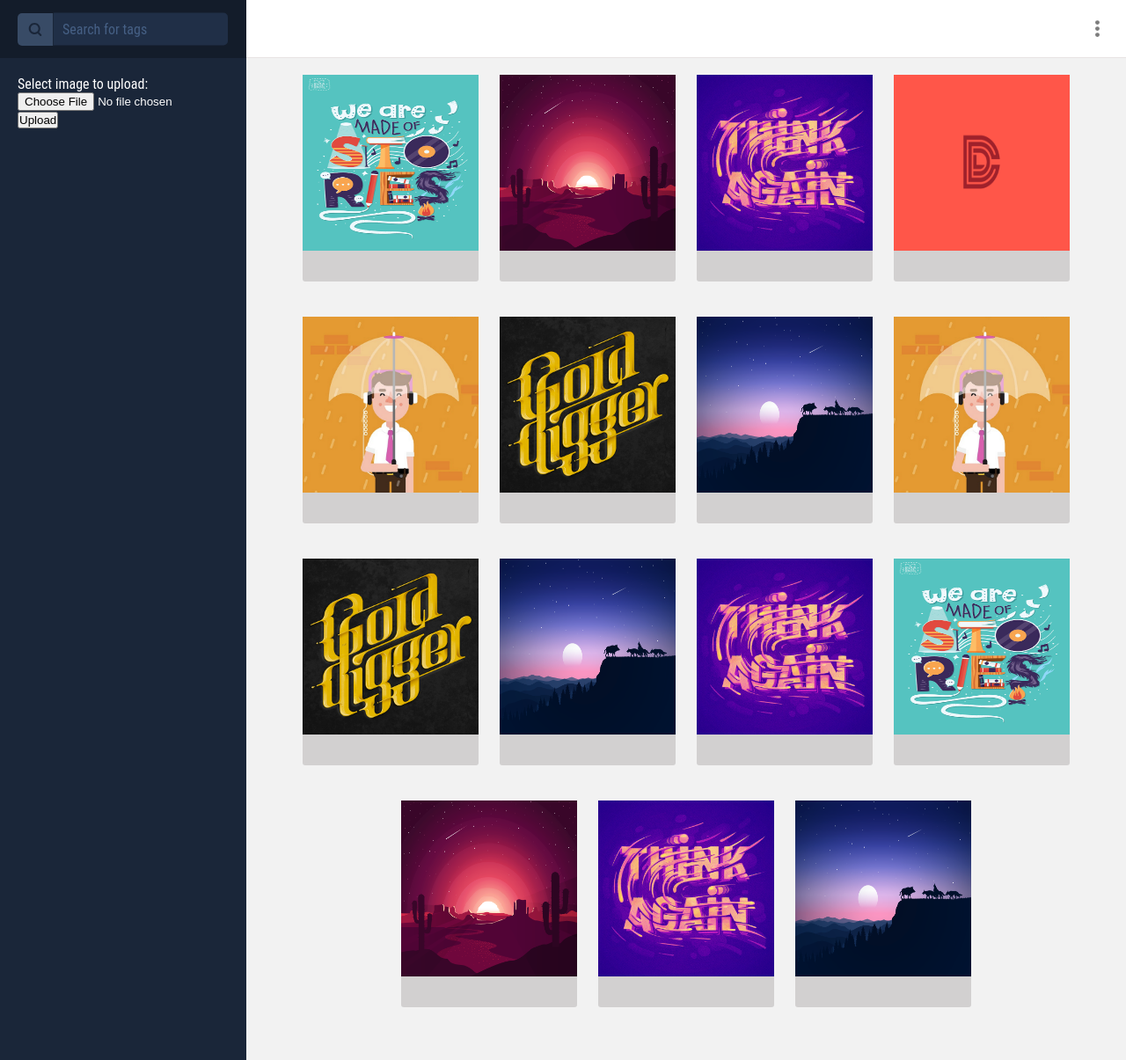
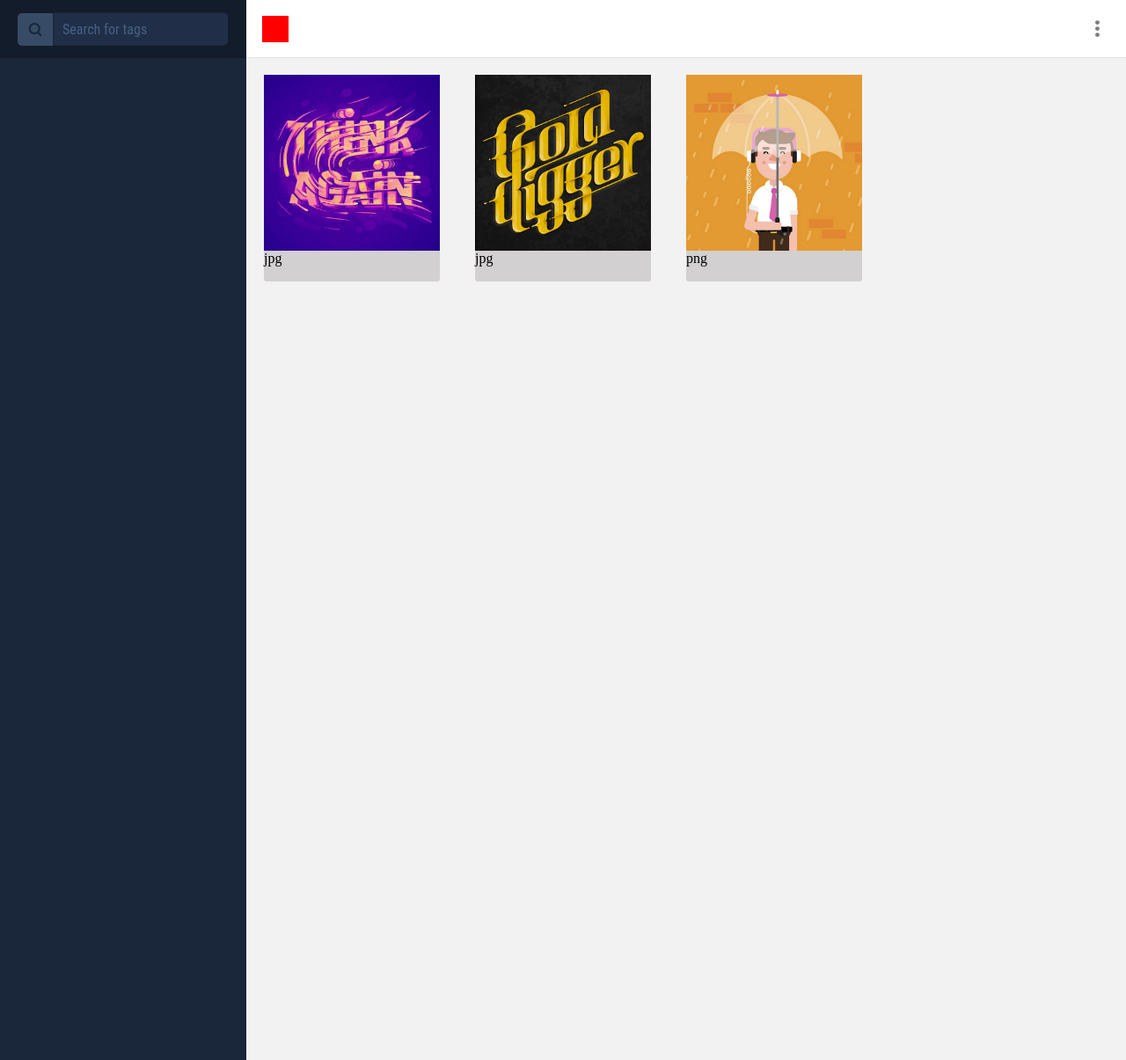
Before and after one commit to juanpmd/Image-Visualizer-PHP, a PHP site: page /SeekInspire/home.php in a window 1280 px wide. Shown: the whole page at 88% size. Run offline with PHP 8.4, Linux system fonts and the light colour scheme; the visitor is signed in with stand-in values (Sample User, id 1); some libraries are stand-ins or nearby versions.

Commit message:
Base diseño upload y parte despliegue imagenes (falta que despliegue leyendo directamente de bd

```diff
--- a/Controllers/WebController.js
+++ b/Controllers/WebController.js
@@ -3,6 +3,8 @@ var app = angular.module('WebApp', []);
 
 app.controller("WebAppController", ['$scope', '$http',
   function($scope, $http){
+
+    $scope.imagenes = [{ name: "uploads/juanpmd0101.jpg", type: "jpg"},{ name: "uploads/juanpmd0102.jpg", type: "jpg"},{ name: "uploads/juanpmd0103.png", type: "png"}];
 
     //------------------->>>
     $scope.UserLogout = function(){
@@ -27,8 +29,13 @@ app.controller("WebAppController", ['$scope', '$http',
 			});
     }
     //------------------->>>
-    $scope.upload = function(Uploadfile){
-      console.log("puedo entrar aqui: " + Uploadfile);
+    $scope.getImages = function(){
+      $http.get('api.php?val=allFiles').success(function(data) {
+    		$scope.imagenes = data;
+    		console.log(data);
+    	}).error(function(data) {
+    		console.log('Error: ' + data);
+    	});
     }
     //------------------->>>
 
--- a/DBTest.php
+++ b/DBTest.php
@@ -63,10 +63,10 @@ function printAllImages($user) {
 }
 
 //------------------------------------------------------------->>>
-function insertNewImage($user, $contact){
+/*function insertNewImage($user, $contact){
 	$result = $user->addNewImages($contact);
 	return $result;
-}
+}*/
 //-------------------------->>>
 //-------------------------->>>
 
--- a/css/home.css
+++ b/css/home.css
@@ -121,7 +121,7 @@ main {
   width: calc(100% - 280px); height: calc(100% - 65px);
   position: absolute;
   bottom: 0; right: 0;
-  text-align: center;
+  /*text-align: center;*/
   overflow-x: scroll;
 }
 .image-box {
@@ -129,7 +129,7 @@ main {
   display: inline-block;
   background: #d2d0d0;
   border-radius: 3px;
-  margin: 20px 10px;
+  margin: 20px 20px;
 }
 .image-fill {
   position: relative;
@@ -144,9 +144,46 @@ main {
   width: 100%; height: 35px;
   display: block;
 }
-#upload-prueba {
-  color: white;
-  margin: 20px;
-  font-family: 'Roboto Condensed', sans-serif;
-  font-weight: 400; font-size: 16px;
+#upload-open-main {
+  margin: 17.5px;
+  width: 30px; height: 30px;
+  background: red;
+  cursor: pointer;
 }
+#upload-page {
+  width: 100%; height: 100%;
+  position: absolute;
+  background: rgba(57, 57, 57, 0.65);
+}
+#upload-block{
+  width: 600px; height: 400px;
+  position: absolute;
+  background: white;
+  top: calc(50% - 200px);
+  right: calc(50% - 300px);
+}
+#upload-block-data {
+  width: 100%; height: 350px;
+  position: absolute;
+  top: 0; left: 0;
+}
+#upload-block-menu {
+  width: 100%; height: 50px;
+  position: absolute;
+  border-top: 2px solid #f2f2f2;
+  bottom: 0; left: 0;
+  background: #f1f1f1;
+}
+#upload-cancel-button {
+  margin: 5px;
+  height: 40px; width: 100px;
+  background: #0097f7;
+  color: #ffffff;
+  text-align: center;
+  cursor: pointer;
+  position: absolute;
+  right: 0;
+}
+#upload-cancel-button:hover {
+  background: #0469a8;
+}
--- a/home.php
+++ b/home.php
@@ -13,7 +13,7 @@ if (!isset($_SESSION["username"]) ){
     <link rel="stylesheet" href="css/home.css"></link>
     <link href='https://fonts.googleapis.com/css?family=Roboto+Slab:400,300' rel='stylesheet' type='text/css'>
     <script src="https://ajax.googleapis.com/ajax/libs/angularjs/1.4.4/angular.min.js"></script>
-    <script src="http://localhost:8888/SeekInspire/Controllers/WebController.js"></script>
+    <script src="Controllers/WebController.js"></script>
   </head>
   <body ng-controller="WebAppController">
     <!-- ################################### -->
@@ -24,13 +24,6 @@ if (!isset($_SESSION["username"]) ){
           <input type="text" name="name" placeholder="Search for tags">
         </form>
       </div>
-
-      <form id="upload-prueba">
-          Select image to upload:
-          <input ng-model="Uploadfile" type="file" id="fileToUpload">
-          <button ng-click="upload(Uploadfile)">Upload</button>
-      </form>
-
     </nav>
     <!-- ################################### -->
     <main>
@@ -39,6 +32,9 @@ if (!isset($_SESSION["username"]) ){
           <img src="img/MenuOptions.svg"/>
         </div>
       </div>
+
+      <div id="upload-open-main"></div>
+
     </main>
     <!-- ################################### -->
     <div id="settings-box" class="hidden">
@@ -53,86 +49,27 @@ if (!isset($_SESSION["username"]) ){
     </div>
     <!-- ################################### -->
     <div id="images-section">
-      <div class="image-box">
+
+      <div ng-repeat="data in imagenes" class="image-box" >
         <div class="image-fill">
-          <img src="uploads/Pruebas/9ef7cccc69a41dc0e71b0c681d4f7120.jpg"/>
+          <img ng-src="{{ data.name }}"/>
         </div>
         <div class="image-info-box">
+        <p>{{data.type}}</p></div>
+      </div>
+
+    </div>
+    <!-- ################################### -->
+    <div id="upload-page" class="hidden">
+      <div id="upload-block">
+        <div id="upload-block-data">
 
         </div>
-      </div>
-      <div class="image-box">
-        <div class="image-fill">
-          <img src="uploads/Pruebas/oneloveyo!_poster.png"/>
-        </div>
-      </div>
-      <div class="image-box">
-        <div class="image-fill">
-          <img src="uploads/Pruebas/c0c3fd29324129.55edea46f1ecc.jpg"/>
-        </div>
-      </div>
-      <div class="image-box">
-        <div class="image-fill">
-          <img src="uploads/Pruebas/89b44e15c8d527fd731949d198c75fb2.png"/>
-        </div>
-      </div>
-      <div class="image-box">
-        <div class="image-fill">
-          <img src="uploads/Pruebas/ScreenShot2015-10-15at2.00.01PM.png"/>
-        </div>
-      </div>
-      <div class="image-box">
-        <div class="image-fill">
-          <img src="uploads/Pruebas/87c74bb2081cb42a92683d189523b3a1.jpg"/>
-        </div>
-      </div>
-      <div class="image-box">
-        <div class="image-fill">
-          <img src="uploads/Pruebas/tumblr_nqptrsNv5O1t7cmmpo1_1280.png"/>
-        </div>
-      </div>
-      <div class="image-box">
-        <div class="image-fill">
-          <img src="uploads/Pruebas/ScreenShot2015-10-15at2.00.01PM.png"/>
-        </div>
-      </div>
-      <div class="image-box">
-        <div class="image-fill">
-          <img src="uploads/Pruebas/87c74bb2081cb42a92683d189523b3a1.jpg"/>
-        </div>
-      </div>
-      <div class="image-box">
-        <div class="image-fill">
-          <img src="uploads/Pruebas/tumblr_nqptrsNv5O1t7cmmpo1_1280.png"/>
-        </div>
-      </div>
-      <div class="image-box">
-        <div class="image-fill">
-          <img src="uploads/Pruebas/c0c3fd29324129.55edea46f1ecc.jpg"/>
-        </div>
-      </div>
-      <div class="image-box">
-        <div class="image-fill">
-          <img src="uploads/Pruebas/9ef7cccc69a41dc0e71b0c681d4f7120.jpg"/>
-        </div>
-      </div>
-      <div class="image-box">
-        <div class="image-fill">
-          <img src="uploads/Pruebas/oneloveyo!_poster.png"/>
-        </div>
-      </div>
-      <div class="image-box">
-        <div class="image-fill">
-          <img src="uploads/Pruebas/c0c3fd29324129.55edea46f1ecc.jpg"/>
-        </div>
-      </div>
-      <div class="image-box">
-        <div class="image-fill">
-          <img src="uploads/Pruebas/tumblr_nqptrsNv5O1t7cmmpo1_1280.png"/>
+        <div id="upload-block-menu">
+          <div id="upload-cancel-button">Cancel</div>
         </div>
       </div>
     </div>
-    <!-- ################################### -->
     <!-- ################################### -->
     <script src="js/jQuery.js"></script>
     <script type="text/javascript" src="js/home.js"></script>
--- a/js/home.js
+++ b/js/home.js
@@ -3,4 +3,16 @@ $(document).ready(function(){
   $("#setting-button").click(function(){
     $("#settings-box").toggleClass("hidden");
   });
+
+  //-------------Entrar a menu Upload----------->>>
+  $("#upload-open-main").click(function(){
+    $("#upload-page").fadeIn(200).removeClass("hidden");
+  });
+  //-------------Salir de menu Upload----------->>>
+  $("#upload-cancel-button").click(function(){
+    $("#upload-page").fadeOut(200).addClass("hidden");
+  });
+
+
+
 });
```
Also changed, not shown: WebApi.php (+17 -2 lines), uploads/74f99a24727927.563425a780804.png (added), uploads/juanpmd0101.jpg (added), uploads/juanpmd0102.jpg (added), uploads/juanpmd0103.png (added).
